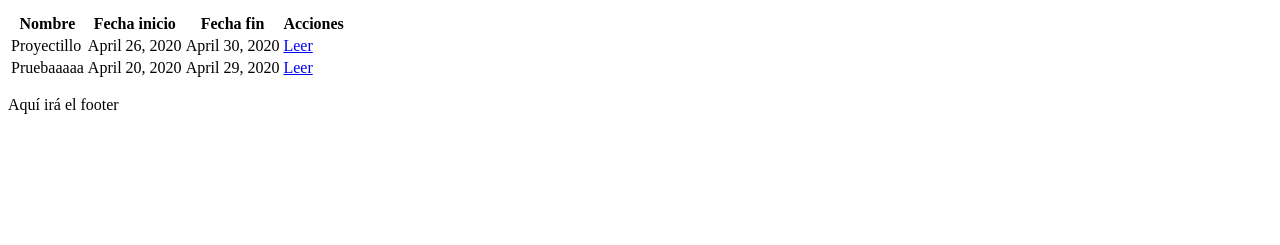
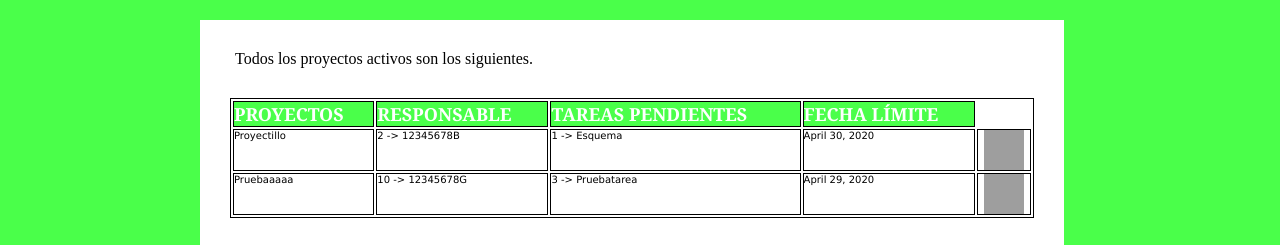
Before and after one commit to asiervelasco/IWEntregable2, a Django app: page /appEmpresaDjango/proyecto/lista/ in a window 1280 px wide. Shown: the part 221-466 px from the top of the page. Run offline with Django 3.2, Linux system fonts and the light colour scheme; data comes from the database, SQL or seed files in the repository; both versions use the stored data as it was after the commit; grey boxes are pictures that could not be loaded.

Commit message:
Pestaña de inicio de visualización de proyectos

```diff
--- /dev/null
+++ b/empresaDjango/appEmpresaDjango/static/css/estilo.css
@@ -0,0 +1,226 @@
+div{
+    display: block;
+}
+
+#header{
+    padding: 0px;
+    background-image: url(https://www.toshibatec-tsis.com/imagenes/footer_productos.jpg);
+    height: 220px;
+}
+.menu-1 {
+    font-weight: bold;
+    text-align: right;
+    padding-top: 3px;
+    margin-right: 35px;
+}
+.menu-1 a {
+    color: black;
+    background-color: white;
+}
+h1{
+    margin-left: 200px;
+    margin-top: 35px;
+    margin-bottom: 15px;
+    width: 600px;
+    font-size: 50px;
+    font-family: 'Franklin Gothic Medium', 'Arial Narrow', Arial, sans-serif;
+    color: black;
+    background-color: white;
+    display: flex;
+    justify-content: center;
+    align-items: center;
+}
+
+
+* {
+    margin:0px;
+    padding:0px;
+}
+body{
+    background-color: rgb(74, 255, 74);
+}
+#menu-2 {
+    margin:0px 200px;
+    font-family:Arial, Helvetica, sans-serif;
+}
+
+ul, ol {
+    list-style:none;
+}
+
+.nav > li {
+    float:left;
+}
+.barra {
+    border-top: 3px;
+    border-bottom: 3px;
+    border-top-color: black;
+    border-bottom-color: black;
+    border:solid;
+}
+
+.nav li a {
+    background-color: white;
+    color:black;
+    text-decoration:none;
+    width: 298px;
+    height: 40px;
+    display:flex;
+    font-family:Cambria, Cochin, Georgia, Times, 'Times New Roman', serif;
+    border-style: solid;
+    border-width: 3px;
+    border-color: rgb(74, 255, 74);
+    justify-content: center;
+    align-items: center;
+}
+
+.nav li a:hover {
+    background-color:#bbbbbb;
+
+}
+
+.nav li ul {
+    display:none;
+    position:absolute;
+}
+
+.nav li:hover > ul {
+    display:block;
+}
+
+.nav li ul li {
+    position:relative;
+}
+
+.nav li ul li ul {
+    right:-180px;
+    top:0px;
+}
+#page{
+    margin-left: 200px;
+    margin-right: 200px;
+    margin-top: 20px;
+    background-color: white;
+    display: inline-block;
+    width: 67.5%;
+}
+#page_text{
+    width: 93%;
+    margin: 30px 0px 30px 35px;
+}
+
+.ayudafooter{
+    background-image: url(https://www.shibatec-tsis.com/imagenes/footer_productos.jpg);
+    justify-content: center;
+    align-items: center;
+    display: flex;
+
+  }
+  .tfooter{
+    padding:10px;
+    border: 2px solid #36216A;
+    margin-top: 10px;
+    background-color: #000000;
+    color: white;
+    border-bottom:2px solid black;
+
+
+  }
+#iconosfooter{
+    background-color: #000000;
+  }
+
+.tablapla {
+    width: 93%;
+    border: 1px solid #000;
+    margin: 30px 0px 30px 30px;
+}
+
+.tittabla{
+   text-align: left;
+   border: 1px solid #000;
+   font-size: 18px;
+   font-family: Georgia, 'Times New Roman', Times, serif;
+   justify-content: center;
+   align-items: center;
+   color: white;
+   background-color: rgb(74, 255, 74);
+}
+
+.comptab {
+    text-align: left;
+    vertical-align: top;
+    border: 1px solid #000;
+    font-size: 10px;
+    font-family: Lucida Grande,Lucida Sans Unicode;
+    justify-content: center;
+    align-items: center;
+    padding-top: 0px;
+    padding-left: 0px;
+ }
+.inputstabla{
+   width : 40px;
+   height: auto;
+   border-radius: 5px;
+   border: 1px solid #39c;
+ }
+ .columna1{
+     width: 30%;
+     margin-left: 130px;
+ }
+ .columna2{
+     width: 30%;
+     margin-top: -352px;
+     margin-right: 80px;
+     float: right;
+     text-decoration: underline;
+     font-size: 18px;
+ }
+ .columna3{
+    width: 30%;
+    margin-top: -230.7px;
+    margin-right: 80px;
+    float: right;
+    text-decoration: underline;
+    font-size: 18px;
+}
+ #formulario{
+    margin: 20px 0px 10px 0px;
+    text-decoration: underline;
+    font-size: 18px;
+ }
+ #formulario2{
+    margin: 20px 0px 10px 0px;
+     text-decoration: underline;
+     font-size: 18px;
+
+ }
+ .formulario_input{
+    background-color: rgb(74, 255, 74);
+     width: 180px;
+     height: 18px;
+ }
+ .formulario_input2{
+    background-color: rgb(74, 255, 74);
+    width: 180px;
+    margin-top: 10px;
+ }
+ .tabla_tareas{
+    margin: 30px 20px 30px 30px;
+}
+ .tabla_tareas2{
+    margin: 30px 20px 30px 130px;
+}
+.boton_borrar{
+    display: flex;
+    justify-content: center;
+    align-items: center;
+    text-align: center;
+}
+.boton_borrar img{
+    width: 40px;
+    height: 40px;
+}
+.columna2 select{
+    width: 180px;
+}
--- a/empresaDjango/appEmpresaDjango/templates/base.html
+++ b/empresaDjango/appEmpresaDjango/templates/base.html
@@ -1,48 +1,54 @@
 {% load static %}
-<!DOCTYPE html>
-<html lang="es">
+<html>
     <head>
-        <meta charset="UTF-8">
-        <title>Aquí irá el título</title>
+        <link rel="stylesheet" href="{% static 'css/estilo.css' %}">
+        <title>{{titulo_pagina1}}</title>
     </head>
     <body>
-        <header>
-            <h1>Aquí irá la cabezera</h1>
-            <nav>
-                <ul>
+        <div id = "header">
+            <div class = "recuadro">
+                <div class="menu-1">
+                    <a href="">      Inicio       </a>
+                    <a href="">      Información  </a>
+                    <a href= "">     Contacto     </a>
+                </div>
+            </div>
+            <div class = "recuadro">
+                    <h1>
+                        {{titulo_pagina}}
+                    </h1>
+            </div>
+            <div id = "menu-2">
+                <ul class="nav">
+                    <li><a href="inicio.html">PROYECTOS</a>
+                    <ul>
+                        <li><a href="">NUEVO PROYECTO</a></li>
+                        <li><a href="inicio.html">GESTIONAR PROYECTOS</a></li>
+                    </ul>
                     </li>
-                    <li style="display: inline;">
-                        <a href="{% url 'listaempleados' %}">Lista de empleados</a>
+                    <li><a href="">TAREAS</a>
+                        <ul>
+                            <li><a href="">NUEVA TAREA</a></li>
+                            <li><a href="">VER TAREAS</a></li>
+                        </ul>
                     </li>
-                    <li style="display: inline;">
-                        <a href="{% url 'crear_empleado' %}">Crear empleado</a>
-                    </li>
+                    <li><a href="GestorEmpleados.html">GESTIONAR EMPLEADOS</a></li>
                 </ul>
-                <ul>
-                    <li style="display: inline;">
-                        <a href="{% url 'listatareas' %}">Lista de tareas</a>
-                    </li>
-                    <li style="display: inline;">
-                        <a href="{% url 'crear_tarea' %}">Crear tarea</a>
-                    </li>
-                </ul>
-                <ul>
-                    <li style="display: inline;">
-                        <a href="{% url 'listaproyectos' %}">Lista de proyectos</a>
-                    </li>
-                    <li style="display: inline;">
-                        <a href="{% url 'crear_proyecto' %}">Crear proyecto</a>
-                    </li>
-                </ul>
-            </nav>
-        </header>
-        <main>
-            <h2>{{ titulo_pagina }}</h2>
-            {% block contenido %}
-            {% endblock %}
-        </main>
-        <footer>
-            <p>Aquí irá el footer</p>
-        </footer>
+            </div>
+        </div>
+        {% block contenido %}   {% endblock %}
+        <div class="ayudafooter">
+                <footer>
+                    <div class="tfooter">
+                        <p >Posted by: Asier Velasco, Asís Pinedo, Miguel Orti</p>
+                        <p >Correo de contacto: <a href="mailto:someone@example.com">ejemplo@ejemplo.es</a>.</p>
+                        <p >Tlf de contacto: 66666666</p>
+                        <div class="ayudafooter" id ="iconosfooter">
+                            <a href="instagram.com/dxtmarias/?hl=es"><img alt="logo instagram" src="https://png.pngtree.com/png-clipart/20190516/original/pngtree-instagram-social-media-icon-design-template-vector-png-image_3654775.jpg" style="width:50px;height:50px;"></a>
+                            <a href="https://es-es.facebook.com/pg/dxtmarias/posts/?ref=page_internal"><img alt="logo facebook" src="https://st2.depositphotos.com/1144386/7770/v/450/depositphotos_77705004-stock-illustration-original-square-with-round-corners.jpg" style="width:50px;height:50px;"></a>
+                        </div>
+                    </div>
+                </footer>
+        </div>
     </body>
 </html>
--- a/empresaDjango/appEmpresaDjango/templates/lista_proyectos.html
+++ b/empresaDjango/appEmpresaDjango/templates/lista_proyectos.html
@@ -2,29 +2,37 @@
 
 {% block contenido %}
 
-<table>
-    <thead>
+        <div id = "page">
+            <div id = "page_text">
+
+               Todos los proyectos activos son los siguientes.
+
+            </div>
+
+            <div id= "tabla">
+                <table class="tablapla">
                     <tr>
-            <th>Nombre</th>
-            <th>Fecha inicio</th>
-            <th>Fecha fin</th>
-            <th>Acciones</th>
+                        <th class="tittabla">PROYECTOS</th>
+                        <th class="tittabla">RESPONSABLE</th>
+                        <th class="tittabla">TAREAS PENDIENTES</th>
+                        <th class="tittabla">FECHA LÍMITE</th>
                     </tr>
-    </thead>
-    <tbody>
-        {% if lista_proyectos %}
-            {% for proyecto in lista_proyectos %}
+                    {% for a in lista_proyectos %}
                         <tr>
-                <td>{{ proyecto.nombre }}</td>
-                <td>{{ proyecto.inicio }}</td>
-                <td>{{ proyecto.fin }}</td>
-                <td><a href="{% url 'proyectoun' proyecto.id %}">Leer</a></td>
+                            <td class="comptab">{{ a.nombre }}</td>
+                            <td class="comptab">{{ a.empleados }}</td>
+                            <td class="comptab">{{ a.tareas }}</td>
+                            <td class="comptab">{{ a.fin }}</td>
+                            <td class="comptab">
+                                <div class="boton_borrar">
+                                    <img src="https://previews.123rf.com/images/sarahdesign/sarahdesign1404/sarahdesign140400400/27748043-eliminar-bot%C3%B3n-quitar.jpg" alt="botón de eliminar">
+                                </div>
+                            </td>
                         </tr>
                     {% endfor %}
-        {% else %}
-        <p>No hay proyectos en la lista.</p>
-        {% endif %}
-    </tbody>
                 </table>
+            </div>
+
+        </div>
 
 {% endblock %}
--- a/empresaDjango/appEmpresaDjango/views.py
+++ b/empresaDjango/appEmpresaDjango/views.py
@@ -98,9 +98,10 @@ class CrearTarea(View):
 
 #Encargada de mostrar toda la lista de proyectos, ordenados por inicio
 def pruebalistaproyecto(request):
-    empleados =Proyecto.objects.order_by('id')
-    context = {'lista_proyectos': empleados,
-               'titulo_pagina':'Listado de proyectos'}
+    proyectos =Proyecto.objects.order_by('id')
+    context = {'lista_proyectos': proyectos,
+               'titulo_pagina':'Gestor de proyectos',
+               'titulo_pagina1':'Gestion de proyectos'}
     return render(request, 'lista_proyectos.html', context)
 
 #Encargada de mostrar un proyecto
@@ -118,7 +119,8 @@ class CrearProyecto(View):
         form = ProyectoForm()
         context = {
             'form' : form,
-            'titulo_pagina' : 'Crear nuevo proyecto'
+            'titulo_pagina' : 'Crear nuevo proyecto',
+            'titulo_pagina1': 'Proyecto'
         }
         return render(request, 'crear_proyecto.html', context)
 
```
Also changed, not shown: empresaDjango/db.sqlite3. Lines whose indentation alone changed are shown as unchanged.
